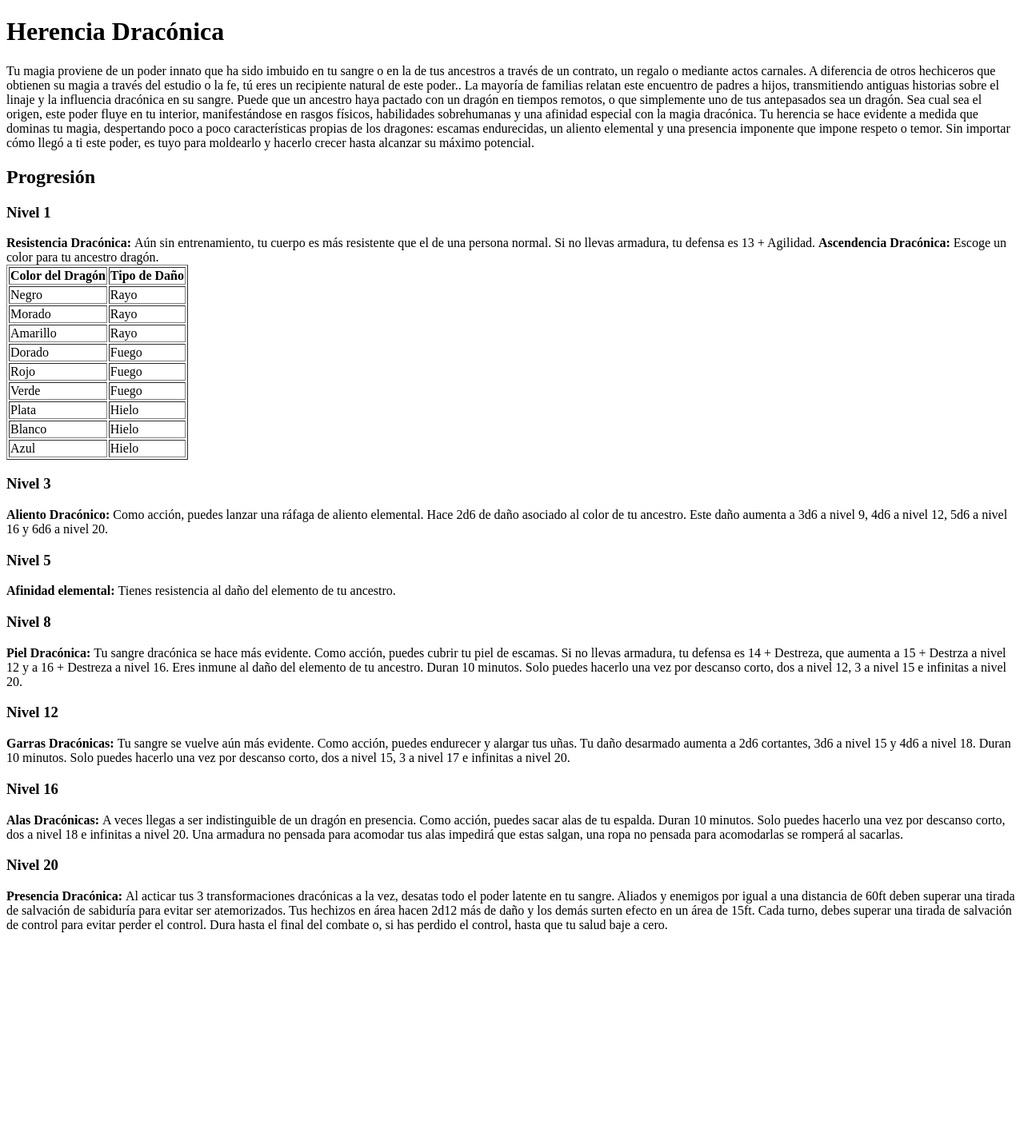
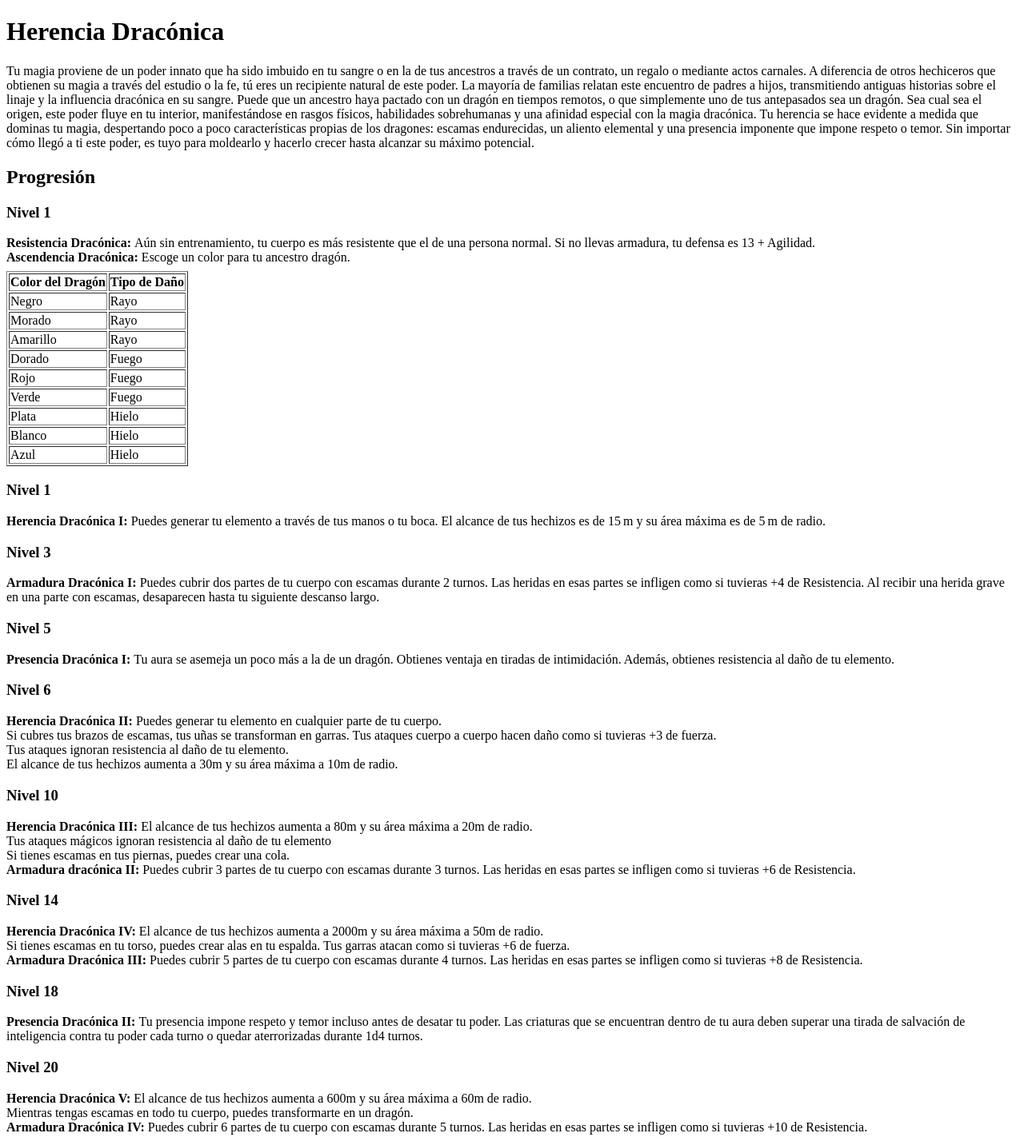
Before and after one commit to Burnt4023/Web_DnD, a Flask app: page /wiki/mago/hechicero/herencia_draconica in a window 1280 px wide. Shown: the whole page at 80% size. Before the commit the page ends 1166 px from the top, so only its background shows below. Run offline with Flask 3, Linux system fonts and the light colour scheme; a user stored in the database is signed in.

Commit message:
Herencia Draconica

```diff
--- a/templates/wiki/clases/mago/hechicero/hechicero.html
+++ b/templates/wiki/clases/mago/hechicero/hechicero.html
@@ -88,7 +88,7 @@
                         <b>Expansión de Dominio: </b> Creas un área en el que solo tu maná está presente en un radio de
                         1.1^tu capacidad metros. En esta área, puedes usar acciones mágicas como si tu reserva estuviera llena,
                         sin gastarlas y sin tener que superar una tirada de precisión. Esta área dura 5 turnos. Puedes hacer
-                        esto una vez por descanso largo.
+                        esto una vez por descanso largo. Después de usar esta habilidad, te quedas sin acciones de maná.
 
                     </p>
 
--- a/templates/wiki/clases/mago/hechicero/herencia_draconica.html
+++ b/templates/wiki/clases/mago/hechicero/herencia_draconica.html
@@ -10,7 +10,7 @@
     <p>
         Tu magia proviene de un poder innato que ha sido imbuido en tu sangre o en la de tus ancestros a través de un contrato,
         un regalo o mediante actos carnales. A diferencia de otros hechiceros que obtienen su magia a través del estudio o la fe,
-            tú eres un recipiente natural de este poder..
+        tú eres un recipiente natural de este poder.
 
         La mayoría de familias relatan este encuentro de padres a hijos, transmitiendo antiguas historias sobre el linaje y
         la influencia dracónica en su sangre. Puede que un ancestro haya pactado con un dragón en tiempos remotos, o que
@@ -28,81 +28,75 @@
     <h3>Nivel 1</h3>
     <b>Resistencia Dracónica: </b> Aún sin entrenamiento, tu cuerpo es más resistente que el de una persona normal.
     Si no llevas armadura, tu defensa es 13 + Agilidad.
-                <b>Ascendencia Dracónica: </b>Escoge un color para tu ancestro dragón.
-                <table border="1">
+    <br>
+    <b>Ascendencia Dracónica: </b> Escoge un color para tu ancestro dragón.
+    <table border="1" style="margin-top: 0.5rem;">
         <tr>
             <th>Color del Dragón</th>
             <th>Tipo de Daño</th>
         </tr>
-                <tr>
-                    <td>Negro</td>
-                    <td>Rayo</td>
-                </tr>
-                <tr>
-                    <td>Morado</td>
-                    <td>Rayo</td>
-                </tr>
-                <tr>
-                    <td>Amarillo</td>
-                    <td>Rayo</td>
-                </tr>
-                <tr>
-                    <td>Dorado</td>
-                    <td>Fuego</td>
-                </tr>
-                <tr>
-                    <td>Rojo</td>
-                    <td>Fuego</td>
-                </tr>
-                <tr>
-                    <td>Verde</td>
-                    <td>Fuego</td>
-                </tr>
-                <tr>
-                    <td>Plata</td>
-                    <td>Hielo</td>
-                </tr>
-                <tr>
-                    <td>Blanco</td>
-                    <td>Hielo</td>
-                </tr>
+        <tr><td>Negro</td><td>Rayo</td></tr>
+        <tr><td>Morado</td><td>Rayo</td></tr>
+        <tr><td>Amarillo</td><td>Rayo</td></tr>
+        <tr><td>Dorado</td><td>Fuego</td></tr>
+        <tr><td>Rojo</td><td>Fuego</td></tr>
+        <tr><td>Verde</td><td>Fuego</td></tr>
+        <tr><td>Plata</td><td>Hielo</td></tr>
+        <tr><td>Blanco</td><td>Hielo</td></tr>
+        <tr><td>Azul</td><td>Hielo</td></tr>
+    </table>
 
-                <tr>
-                    <td>Azul</td>
-                    <td>Hielo</td>
-                </tr>
-                </table>
-            <h3>Nivel 3</h3>
-                <b>Aliento Dracónico: </b> Como acción, puedes lanzar una ráfaga de aliento elemental. Hace 2d6 de daño asociado
-                al color de tu ancestro. Este daño aumenta a 3d6 a nivel 9, 4d6 a nivel 12, 5d6 a nivel 16 y 6d6 a nivel 20.
-            <h3>Nivel 5</h3>
-                <b>Afinidad elemental: </b>Tienes resistencia al daño del elemento de tu ancestro.
-            <h3>Nivel 8</h3>
-                <b>Piel Dracónica: </b> Tu sangre dracónica se hace más evidente. Como acción, puedes cubrir tu piel de escamas.
-                Si no llevas armadura, tu defensa es 14 + Destreza, que aumenta a 15 + Destrza a nivel 12 y
-                a 16 + Destreza a nivel 16. Eres inmune al daño del elemento de tu ancestro. Duran 10 minutos.
-                Solo puedes hacerlo una vez por descanso corto, dos a nivel 12, 3 a nivel 15 e infinitas a nivel 20.
+    <h3>Nivel 1</h3>
+        <b>Herencia Dracónica I: </b> Puedes generar tu elemento a través de tus manos o tu boca.
+        El alcance de tus hechizos es de 15 m y su área máxima es de 5 m de radio.
 
 
-            <h3>Nivel 12</h3>
-                <b>Garras Dracónicas: </b> Tu sangre se vuelve aún más evidente. Como acción, puedes endurecer y alargar tus uñas.
-                Tu daño desarmado aumenta a 2d6 cortantes, 3d6 a nivel 15 y 4d6 a nivel 18. Duran 10 minutos.
-                Solo puedes hacerlo una vez por descanso corto, dos a nivel 15, 3 a nivel 17 e infinitas a nivel 20.
+    <h3>Nivel 3</h3>
+        <b>Armadura Dracónica I: </b> Puedes cubrir dos partes de tu cuerpo con escamas durante 2 turnos. Las heridas en esas
+        partes se infligen como si tuvieras +4 de Resistencia. Al recibir una herida grave en una parte con escamas, desaparecen
+        hasta tu siguiente descanso largo.
 
 
-            <h3>Nivel 16</h3>
-                <b>Alas Dracónicas: </b>A veces llegas a ser indistinguible de un dragón en presencia. Como acción, puedes
-                sacar alas de tu espalda. Duran 10 minutos. Solo puedes hacerlo una vez por descanso corto,
-                dos a nivel 18 e infinitas a nivel 20. Una armadura no pensada para acomodar tus alas impedirá que estas salgan,
-                una ropa no pensada para acomodarlas se romperá al sacarlas.
+    <h3>Nivel 5</h3>
+        <b>Presencia Dracónica I: </b> Tu aura se asemeja un poco más a la de un dragón. Obtienes ventaja en tiradas de
+        intimidación. Además, obtienes resistencia al daño de tu elemento.
+
+
+    <h3>Nivel 6</h3>
+        <b>Herencia Dracónica II: </b> Puedes generar tu elemento en cualquier parte de tu cuerpo.<br>
+        Si cubres tus brazos de escamas, tus uñas se transforman en garras. Tus ataques cuerpo a cuerpo hacen daño
+        como si tuvieras +3 de fuerza.<br>
+
+        Tus ataques ignoran resistencia al daño de tu elemento.<br>
+        El alcance de tus hechizos aumenta a 30m y su área máxima a 10m de radio.
+
+
+    <h3>Nivel 10</h3>
+        <b>Herencia Dracónica III: </b>El alcance de tus hechizos aumenta a 80m y su área máxima a 20m de radio.<br>
+        Tus ataques mágicos ignoran resistencia al daño de tu elemento<br>
+        Si tienes escamas en tus piernas, puedes crear una cola.<br>
+        <b>Armadura dracónica II: </b> Puedes cubrir 3 partes de tu cuerpo con escamas durante 3 turnos. Las heridas en esas
+        partes se infligen como si tuvieras +6 de Resistencia.
+
+
+    <h3>Nivel 14</h3>
+       <b>Herencia Dracónica IV: </b>El alcance de tus hechizos aumenta a 2000m y su área máxima a 50m de radio.<br>
+        Si tienes escamas en tu torso, puedes crear alas en tu espalda.
+        Tus garras atacan como si tuvieras +6 de fuerza.<br>
+        <b>Armadura Dracónica III: </b> Puedes cubrir 5 partes de tu cuerpo con escamas durante 4 turnos. Las heridas en esas
+        partes se infligen como si tuvieras +8 de Resistencia.<br>
+
+    <h3>Nivel 18</h3>
+        <b>Presencia Dracónica II: </b> Tu presencia impone respeto y temor incluso antes de desatar tu poder.
+        Las criaturas que se encuentran dentro de tu aura deben superar una tirada de salvación de inteligencia contra tu poder
+        cada turno o quedar aterrorizadas durante 1d4 turnos.
+
 
     <h3>Nivel 20</h3>
-            <b>Presencia Dracónica: </b> Al acticar tus 3 transformaciones dracónicas a la vez, desatas todo
-            el poder latente en tu sangre. Aliados y enemigos por igual a una distancia de 60ft deben superar
-            una tirada de salvación de sabiduría para evitar ser atemorizados. Tus hechizos en área hacen 2d12 más de daño y
-            los demás surten efecto en un área de 15ft. Cada turno, debes superar una tirada de salvación de control para
-            evitar perder el control. Dura hasta el final del combate o, si has perdido el control, hasta que tu salud baje a cero.
+        <b>Herencia Dracónica V: </b>El alcance de tus hechizos aumenta a 600m y su área máxima a 60m de radio.<br>
+        Mientras tengas escamas en todo tu cuerpo, puedes transformarte en un dragón.<br>
 
-
+        <b>Armadura Dracónica IV: </b> Puedes cubrir 6 partes de tu cuerpo con escamas durante 5 turnos. Las heridas en esas
+        partes se infligen como si tuvieras +10 de Resistencia.<br>
 </body>
 </html>
```
Lines whose indentation alone changed are shown as unchanged.
